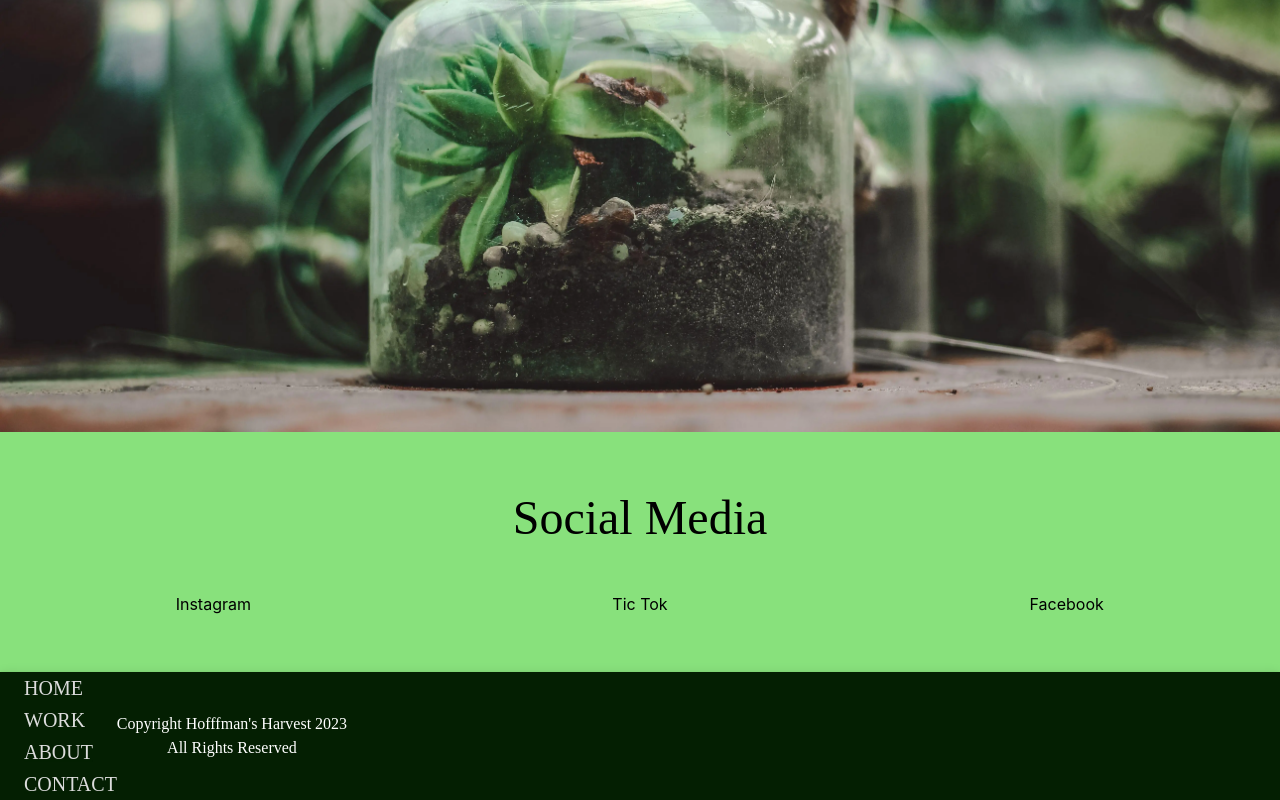
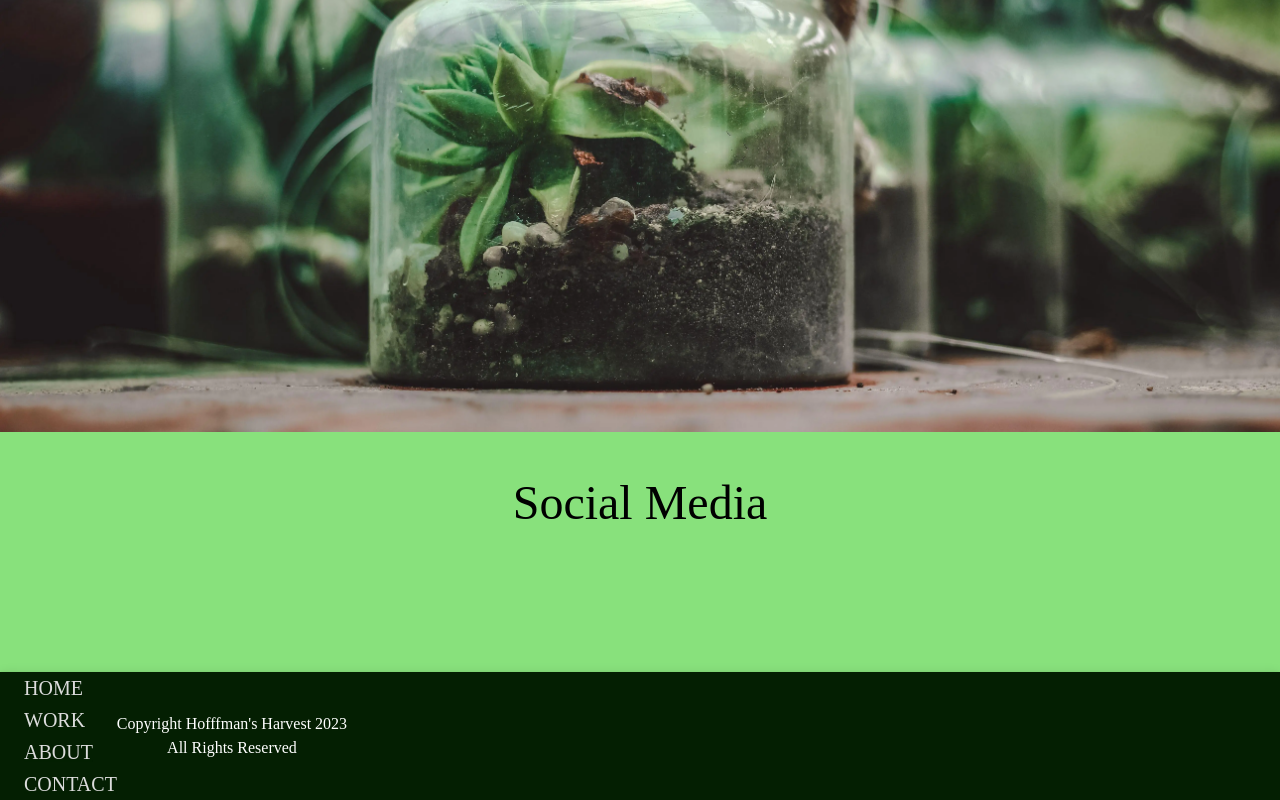
Before and after one commit to SABaltz/hoffmans-harvest, a React (Create React App) app: page / in a window 1280 px wide. Shown: the part 432-1232 px from the top of the page. Built offline with nearby package versions, Linux system fonts and the light colour scheme.

Commit message:
Add react-social-icons

```diff
--- a/package.json
+++ b/package.json
@@ -19,6 +19,7 @@
     "react-router": "^6.18.0",
     "react-router-dom": "^6.18.0",
     "react-scripts": "5.0.1",
+    "react-social-icons": "^6.6.0",
     "typescript": "^4.9.5",
     "web-vitals": "^2.1.4"
   },
--- a/src/components/home-page/HomePage.tsx
+++ b/src/components/home-page/HomePage.tsx
@@ -4,6 +4,7 @@ import {Box, Grid} from "@mui/material";
 import Typography from "@mui/material/Typography";
 import {secondaryColor, textContrastColor} from '../../global-parameters/Parameters'
 import {centerVertHoriz} from "../../global-parameters/Styles";
+import {SocialIcon} from "react-social-icons";
 
 export default function HomePage() {
     return (
@@ -46,9 +47,9 @@ export default function HomePage() {
                         </Typography>
                     </Grid>
                     <Grid container sx={{...centerVertHoriz}}>
-                        <Grid sx={{...centerVertHoriz}} item xs={4}>Instagram</Grid>
-                        <Grid sx={{...centerVertHoriz}} item xs={4}>Tic Tok</Grid>
-                        <Grid sx={{...centerVertHoriz}} item xs={4}>Facebook</Grid>
+                        <Grid sx={{...centerVertHoriz}} item xs={4}><SocialIcon url="www.facebook.com" /></Grid>
+                        <Grid sx={{...centerVertHoriz}} item xs={4}><SocialIcon url="www.instagram.com" /></Grid>
+                        <Grid sx={{...centerVertHoriz}} item xs={4}><SocialIcon url="www.tiktok.com" /></Grid>
                     </Grid>
 
                 </Grid>
```
Also changed, not shown: 1 other file (tests, documents, lock files or other folders).
